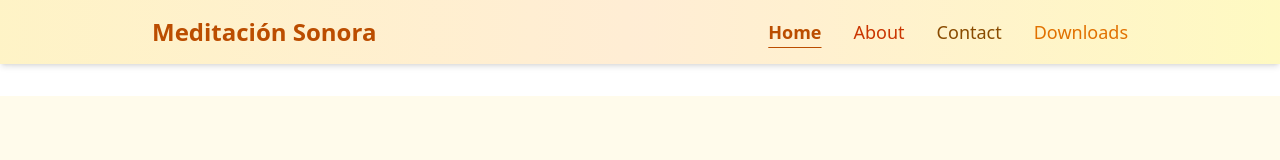
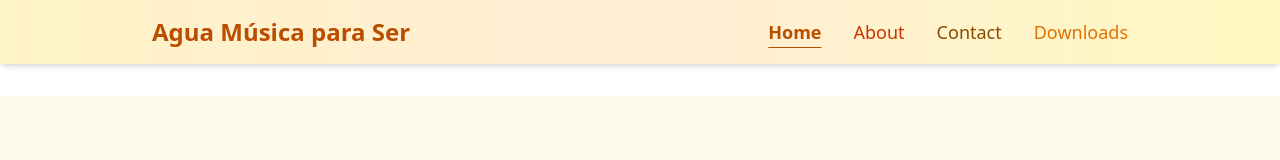
Before and after one commit to harryconcoblanejo/agua_page, a Next.js app: page / in a window 1280 px wide. Shown: the top 160 px of the page. Built offline with nearby package versions, Linux system fonts and the light colour scheme.

Commit message:
Update header title to "Agua Música para Ser"

```diff
--- a/src/components/Header.tsx
+++ b/src/components/Header.tsx
@@ -35,7 +35,7 @@ export default function Header() {
   return (
     <header className="w-full fixed top-0 left-0 z-50 bg-gradient-to-r from-amber-100 via-orange-100 to-yellow-100 shadow-md transition-all duration-500">
       <nav className="max-w-5xl mx-auto flex items-center justify-between py-4 px-6">
-        <div className="text-2xl font-bold text-amber-700 transition-colors duration-300">Meditación Sonora</div>
+        <div className="text-2xl font-bold text-amber-700 transition-colors duration-300">Agua Música para Ser</div>
         <ul className="flex gap-8 text-lg font-medium">
           {sections.map((section) => (
             <li key={section.id}>
```
